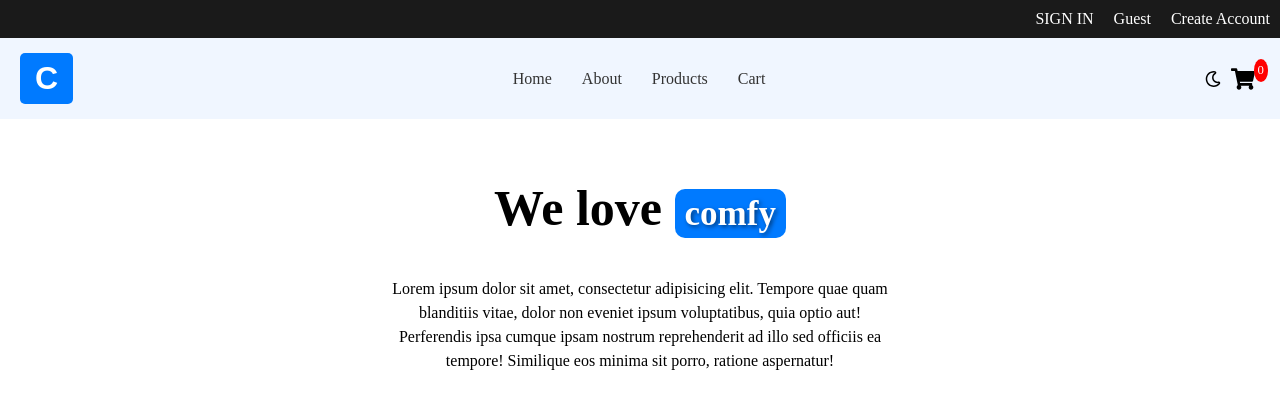
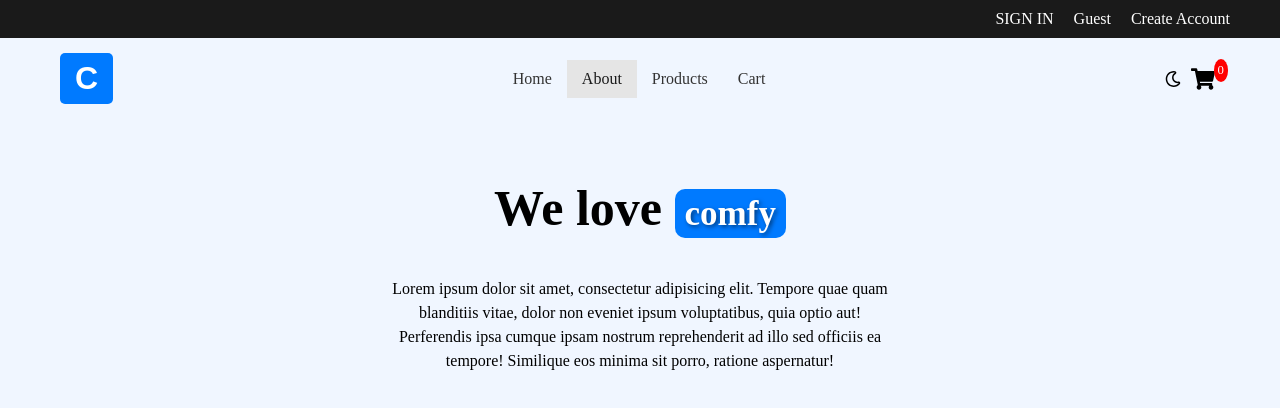
Before and after one commit to rasuljonadhamov/ecommerce, a React (Vite) app: page /about in a window 1280 px wide. Shown: the top 408 px of the page. Built offline with nearby package versions, Linux system fonts and the light colour scheme.

Commit message:
added container to project

```diff
--- a/src/Routes/Home.jsx
+++ b/src/Routes/Home.jsx
@@ -4,10 +4,10 @@ import Hero from "../components/Hero/Hero";
 
 function Home({ isDarkMode, setIsDarkMode }) {
   return (
-    <div>
+    <>
       <Hero isDarkMode={isDarkMode} />
       <Featured isDarkMode={isDarkMode} />
-    </div>
+    </>
   );
 }
 
--- a/src/Routes/Products.jsx
+++ b/src/Routes/Products.jsx
@@ -15,7 +15,13 @@ const Products = ({ isDarkMode }) => {
       .catch((err) => console.log(err));
   }, []);
   return (
-    <div>
+    <div
+      className={
+        isDarkMode ? " dark-mode products__content" : "  products__content"
+      }
+    >
+      <div className="container">
+
         <ProductListing
           isDarkMode={isDarkMode}
           products={data}
@@ -23,6 +29,7 @@ const Products = ({ isDarkMode }) => {
           json={json}
         />
       </div>
+    </div>
   );
 };
 
--- a/src/components/Featured/Featured.jsx
+++ b/src/components/Featured/Featured.jsx
@@ -64,7 +64,14 @@ const Featured = ({ isDarkMode }) => {
   return (
     <div
       className={
-        isDarkMode ? "featured-products dark-mode" : "featured-products"
+        isDarkMode ? "featured__content dark-mode" : "featured__content"
+      }
+    >
+      <div
+        className={
+          isDarkMode
+            ? "featured-products container dark-mode"
+            : "featured-products container"
         }
       >
         <h1>Featured Products</h1>
@@ -81,6 +88,7 @@ const Featured = ({ isDarkMode }) => {
           </div>
         </div>
       </div>
+    </div>
   );
 };
 
--- a/src/components/Featured/Featured.scss
+++ b/src/components/Featured/Featured.scss
@@ -1,3 +1,12 @@
+.featured__content {
+  background-color: #fff;
+
+  &.dark-mode {
+    background-color: #333;
+    color: #fff;
+  }
+}
+
 .featured-products {
   background-color: #fff;
   padding-top: 50px;
--- a/src/components/Hero/Hero.jsx
+++ b/src/components/Hero/Hero.jsx
@@ -22,6 +22,13 @@ function Hero(props) {
   };
 
   return (
+    <div
+      className={`${styles["hero__content"]} ${
+        isDarkMode
+          ? styles["dark-mode container"]
+          : styles["container hero__content"]
+      }`}
+    >
       <div
         className={`${styles["hero-container"]} ${
           isDarkMode ? styles["dark-mode"] : styles["."]
@@ -56,6 +63,7 @@ function Hero(props) {
           </div>
         </div>
       </div>
+    </div>
   );
 }
 
--- a/src/components/Hero/Hero.module.scss
+++ b/src/components/Hero/Hero.module.scss
@@ -1,3 +1,25 @@
+.hero__content {
+  background-color: #fff;
+  height: 100vh;
+  width: 100%;
+
+  &.dark-mode {
+    background-color: #333;
+  }
+}
+
+.container {
+  width: 100%;
+  max-width: 1200px;
+  padding: 0 30px;
+  margin: 0 auto;
+  background-color: #fff;
+
+  &.dark-mode {
+    background-color: #333 !important;
+  }
+}
+
 .hero-container {
   display: flex;
   gap: 50px;
--- a/src/components/Navbar/Navbar.jsx
+++ b/src/components/Navbar/Navbar.jsx
@@ -6,7 +6,7 @@ import { FaShoppingCart } from "react-icons/fa";
 // import { signOutUser } from "../../Utilities/Firebase";
 
 import "./Navbar.scss";
-import { Link, Outlet } from "react-router-dom";
+import { Link, NavLink, Outlet } from "react-router-dom";
 import { CartContext } from "../../Contexts/CartContext";
 import { UserContext } from "../../Contexts/user.contexts";
 
@@ -16,60 +16,81 @@ const Navbar = ({ isDarkMode, setIsDarkMode }) => {
 
   return (
     <div className="wrap">
-      <div className={isDarkMode ? "auth-wrapper dark-mode" : "auth-wrapper"}>
-        {currentUser ? (
-          <Link
+      <div className={isDarkMode ? "top__side dark-mode" : "top__side"}>
+        <div
+          className={
+            isDarkMode
+              ? "auth-wrapper dark-mode container"
+              : "auth-wrapper container"
+          }
+        >
+          {currentUser ? (
+            <NavLink
+              className={isDarkMode ? "links dark-mode" : "links"}
+              onClick={() => {
+                //  signOutUser
+                console.log("dw");
+              }}
+            >
+              SIGN OUT
+            </NavLink>
+          ) : (
+            <NavLink
+              to="/auth"
+              className={isDarkMode ? "links dark-mode" : "links"}
+            >
+              SIGN IN
+            </NavLink>
+          )}
+          <NavLink to="/" className={isDarkMode ? "links dark-mode" : "links"}>
+            Guest
+          </NavLink>
+          <NavLink
+            to="/auth"
             className={isDarkMode ? "links dark-mode" : "links"}
-            onClick={ () => {
-              //  signOutUser
-              console.log("dw");
-              }
-              }
           >
-            SIGN OUT
-          </Link>
-        ) : (
-          <Link to="/auth" className={isDarkMode ? "links dark-mode" : "links"}>
-            SIGN IN
-          </Link>
-        )}
-        <Link to="/" className={isDarkMode ? "links dark-mode" : "links"}>
-          Guest
-        </Link>
-        <Link to="/auth" className={isDarkMode ? "links dark-mode" : "links"}>
-          Create Account
-        </Link>
+            Create Account
+          </NavLink>
+        </div>
       </div>
-      <div className="navbar-container">
-        <div className={isDarkMode ? "Navbar dark-mode" : "Navbar"}>
-          <Link to="/" className={isDarkMode ? "Logo dark-mode" : "Logo"}>
+      <div
+        className={
+          isDarkMode ? " dark-mode navbar-container" : "navbar-container "
+        }
+      >
+        <div
+          className={
+            isDarkMode ? "Navbar dark-mode container" : "Navbar container"
+          }
+        >
+          <NavLink to="/" className={isDarkMode ? "Logo dark-mode" : "Logo"}>
             C
-          </Link>
+          </NavLink>
           <nav>
-            <Link
+            <NavLink
               className={isDarkMode ? "NavLink dark-mode" : "NavLink"}
               to="/"
             >
               Home
-            </Link>
-            <Link
+            </NavLink>
+            <NavLink
               className={isDarkMode ? "NavLink dark-mode" : "NavLink"}
               to="/about"
             >
               About
-            </Link>
-            <Link
+            </NavLink>
+            <NavLink
               className={isDarkMode ? "NavLink dark-mode" : "NavLink"}
               to="/products"
             >
               Products
-            </Link>
-            <Link
+            </NavLink>
+            <NavLink
               className={isDarkMode ? "NavLink dark-mode" : "NavLink"}
               to="/cart"
             >
               Cart
-            </Link>
+            </NavLink>
           </nav>
           <div className="right-side">
             {isDarkMode ? (
--- a/src/components/Navbar/Navbar.scss
+++ b/src/components/Navbar/Navbar.scss
@@ -1,4 +1,6 @@
 .navbar-container {
+  background-color: rgb(240, 246, 255);
+
   &.dark-mode {
     background-color: rgb(24, 25, 32);
   }
@@ -87,6 +89,7 @@ $dark-hover-text-color: #ddd;
   padding: 10px 15px;
   text-decoration: none;
   color: $text-color;
+  cursor: pointer;
   &:hover,
   &.active {
     background-color: $light-hover-bg;
@@ -101,6 +104,16 @@ $dark-hover-text-color: #ddd;
       background-color: $dark-hover-bg;
       color: $dark-hover-text-color;
     }
+  }
+}
+
+.top__side {
+  background-color: #1a1a1a;
+  color: #fff;
+
+  &.dark-mode {
+    color: black;
+    background-color: #616161;
   }
 }
 
--- a/src/index.scss
+++ b/src/index.scss
@@ -26,3 +26,15 @@ button {
   padding: 0 30px;
   margin: 0 auto;
 }
+
+.products__content {
+  background-color: #fff;
+
+  &.dark-mode {
+    background-color: #333;
+  }
+}
+
+.product-item {
+  height: 300px;
+}
```
Also changed, not shown: src/components/SiginUpForm/SiginUpForm.jsx (+0 -8 lines). Lines whose indentation alone changed are shown as unchanged.
